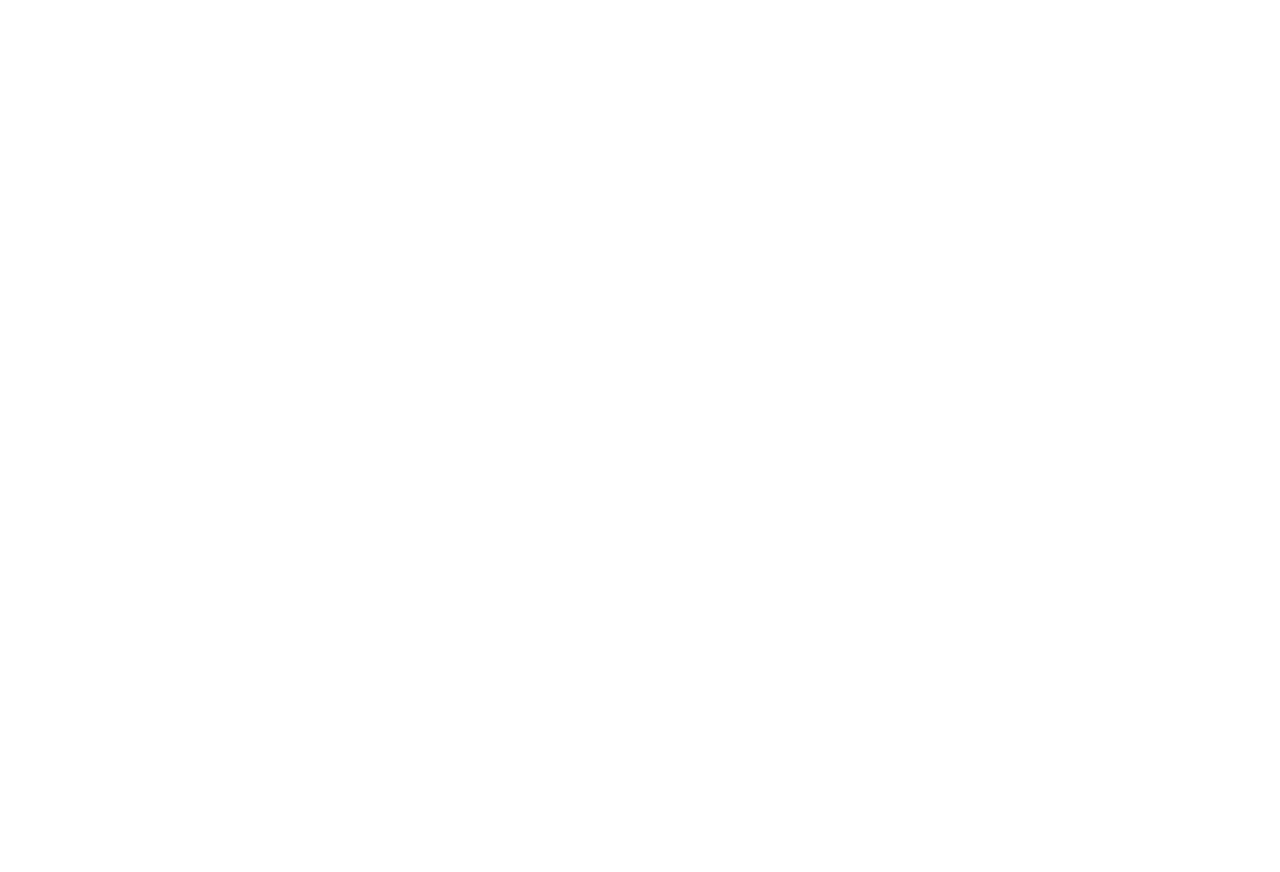
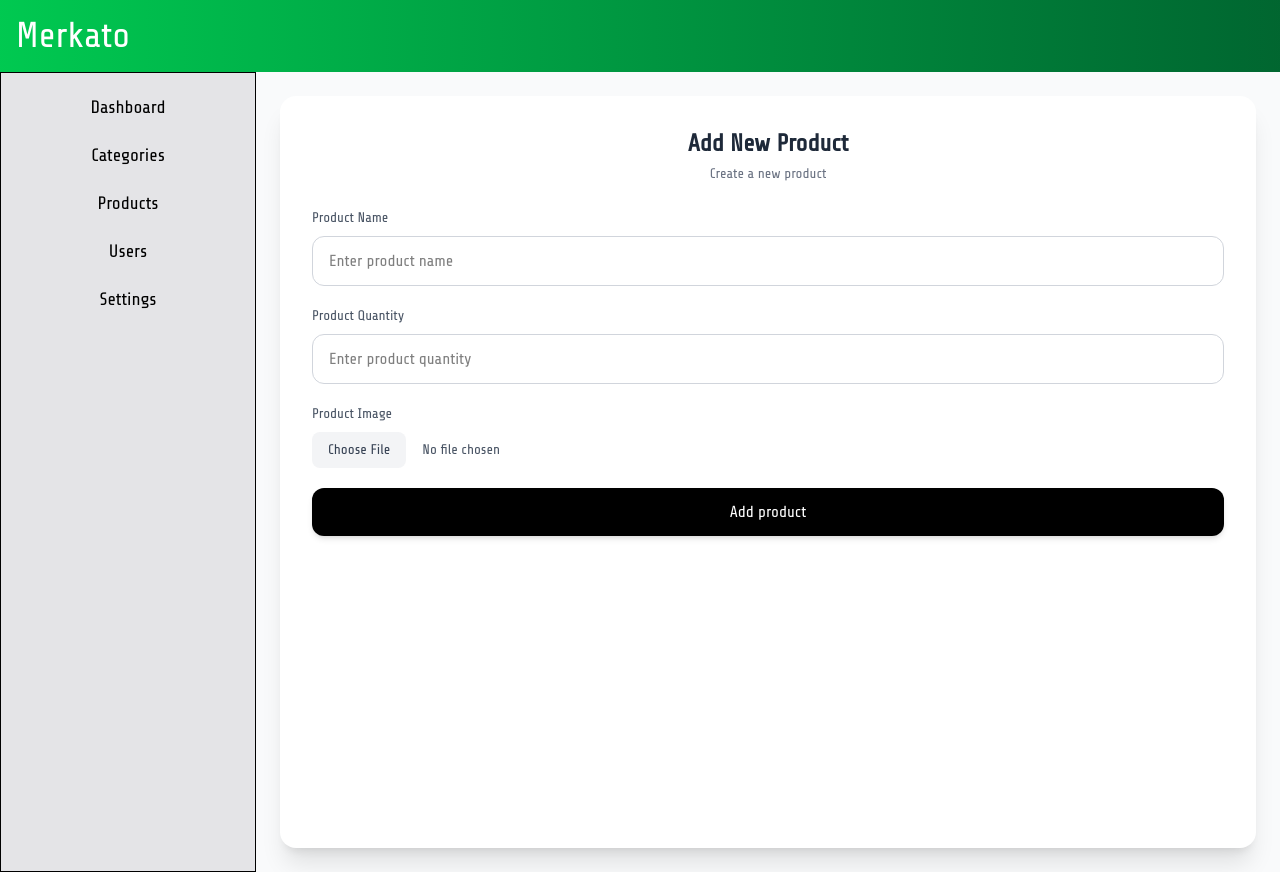
Before and after one commit to Yoni190/merkato, a React app in the folder frontend/: page /admin/add-product in a window 1280 px wide. Before the commit this address had no page. Before the commit the page ends 800 px from the top, so only its background shows below. Built offline with nearby package versions, Linux system fonts and the light colour scheme; the HTML template or start-up script is replaced by a standard one.

Commit message:
Create add product page

```diff
--- a/frontend/src/App.jsx
+++ b/frontend/src/App.jsx
@@ -19,6 +19,7 @@
 import Categories from './pages/admin/categories/Categories'
 import AdminProducts from './pages/admin/products/Products'
 import AddCategory from './pages/admin/categories/AddCategory'
+import AddProduct from './pages/admin/products/AddProduct'
 
 
 function App() {
@@ -45,6 +46,7 @@
           <Route path='/admin/categories' element={<Categories />} />
           <Route path='/admin/products' element={<AdminProducts />} />
           <Route path='/admin/add-category' element={<AddCategory />} />
+          <Route path='/admin/add-product' element={<AddProduct />} />
         </Route>
       </Routes>
     </BrowserRouter>
--- /dev/null
+++ b/frontend/src/pages/admin/products/AddProduct.jsx
@@ -0,0 +1,86 @@
+import React from 'react'
+
+const AddProduct = () => {
+  return (
+    <div className="min-h-screen bg-gray-50 flex p-6">
+      <div className="w-full bg-white rounded-2xl shadow-xl p-8">
+
+        {/* Header */}
+        <div className="mb-6 text-center">
+          <h2 className="text-2xl font-semibold text-gray-800">
+            Add New Product
+          </h2>
+          <p className="text-sm text-gray-500 mt-1">
+            Create a new product
+          </p>
+        </div>
+
+        {/* Form */}
+        <form className="space-y-5">
+
+          {/* product Name */}
+          <div className="flex flex-col">
+            <label
+              htmlFor="product_name"
+              className="text-sm font-medium text-gray-600 mb-2"
+            >
+              Product Name
+            </label>
+            <input
+              type="text"
+              name="product_name"
+              id="product_name"
+              placeholder="Enter product name"
+              className="px-4 py-3 rounded-xl border border-gray-300 focus:outline-none focus:ring-2 focus:ring-black focus:border-black transition"
+            />
+          </div>
+
+          <div className="flex flex-col">
+            <label
+              htmlFor="product_quantity"
+              className="text-sm font-medium text-gray-600 mb-2"
+            >
+              Product Quantity
+            </label>
+            <input
+              type="number"
+              name="product_quantity"
+              id="product_quantity"
+              placeholder="Enter product quantity"
+              className="px-4 py-3 rounded-xl border border-gray-300 focus:outline-none focus:ring-2 focus:ring-black focus:border-black transition"
+            />
+          </div>
+
+          {/* Image Upload */}
+          <div className="flex flex-col">
+            <label className="text-sm font-medium text-gray-600 mb-2">
+              Product Image
+            </label>
+            <input
+              type="file"
+              accept="image/png, image/jpeg"
+              name="product_image"
+              className="text-sm text-gray-600
+                         file:mr-4 file:py-2 file:px-4
+                         file:rounded-lg file:border-0
+                         file:text-sm file:font-medium
+                         file:bg-gray-100 file:text-gray-700
+                         hover:file:bg-gray-200 transition"
+            />
+          </div>
+
+          {/* Button */}
+          <button
+            type="submit"
+            className="w-full py-3 rounded-xl bg-black text-white font-medium hover:bg-gray-800 transition duration-200 shadow-md"
+          >
+            Add product
+          </button>
+
+        </form>
+      </div>
+    </div>
+  )
+}
+
+export default AddProduct
--- a/frontend/src/pages/admin/products/Products.jsx
+++ b/frontend/src/pages/admin/products/Products.jsx
@@ -1,5 +1,6 @@
 import React from 'react'
 import IPhone from '../../../assets/iphone_17.png'
+import { Link } from 'react-router-dom'
 
 const Products = () => {
      const products = [
@@ -23,9 +24,9 @@
             </p>
           </div>
 
-          <button className="px-4 py-2 text-sm font-medium text-white bg-black rounded-lg hover:bg-gray-800 transition">
+          <Link to={'/admin/add-product'} className="px-4 py-2 text-sm font-medium text-white bg-black rounded-lg hover:bg-gray-800 transition">
             Add
-          </button>
+          </Link>
         </div>
 
         {/* Table */}
```
